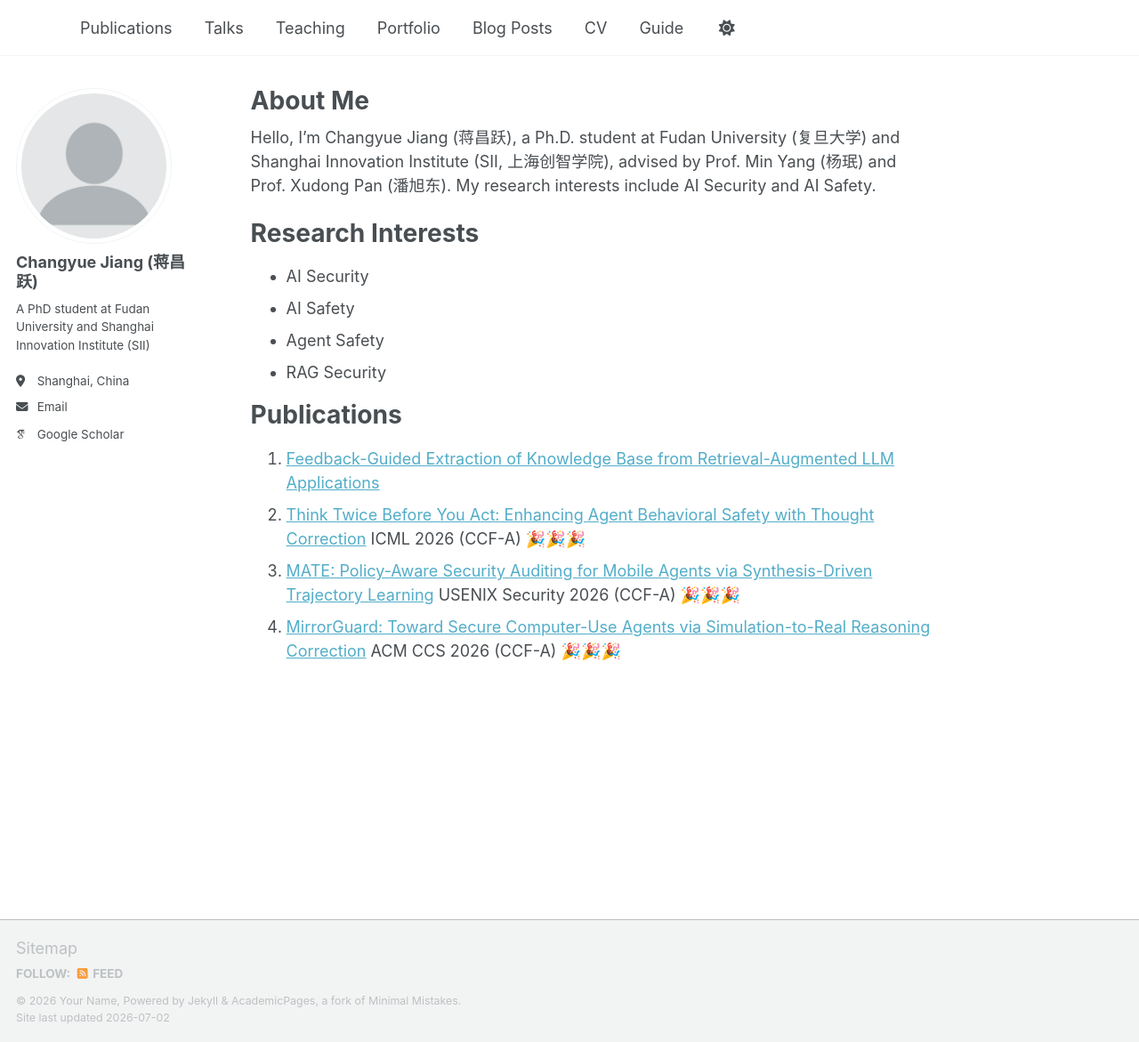
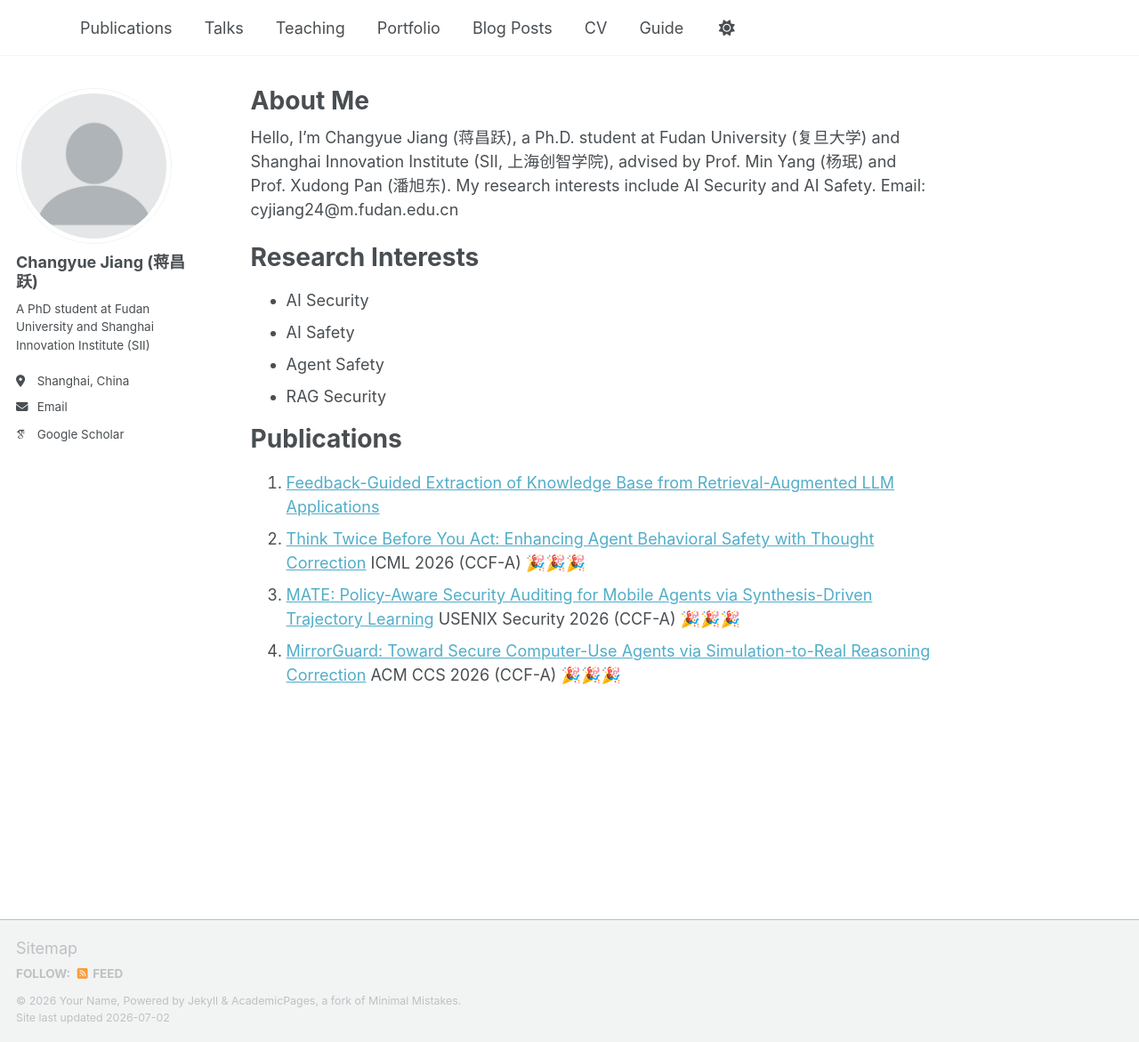
Before and after one commit to jiangchangyue/jiangchangyue.github.io, a Jekyll site: the page built from _pages/about.md, in a window 1280 px wide and 1171 px high. Shown: the whole window at 89% size. Built offline with Jekyll 4.4.1, drawn with Linux system fonts in a browser that asks for light colours; some web fonts are replaced; a script that is not in the unit is left out.

Commit message:
Update about.md
Added email contact information to the about page.

```diff
--- a/_pages/about.md
+++ b/_pages/about.md
@@ -9,6 +9,7 @@ redirect_from:
 
 Hello, I’m Changyue Jiang (蒋昌跃), a Ph.D. student at Fudan University (复旦大学) and Shanghai Innovation Institute (SII, 上海创智学院), advised by Prof. Min Yang (杨珉) and Prof. Xudong Pan (潘旭东).
 My research interests include AI Security and AI Safety.
+Email: cyjiang24@m.fudan.edu.cn
 
 Research Interests
 ======
```
